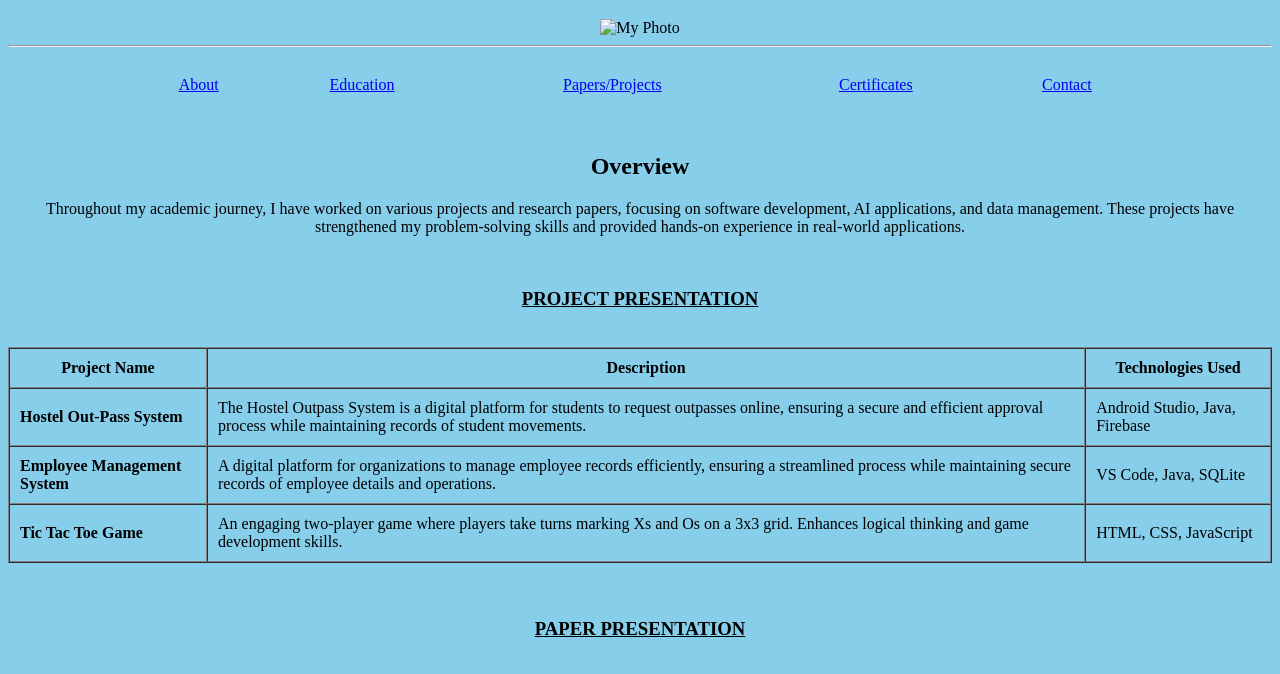
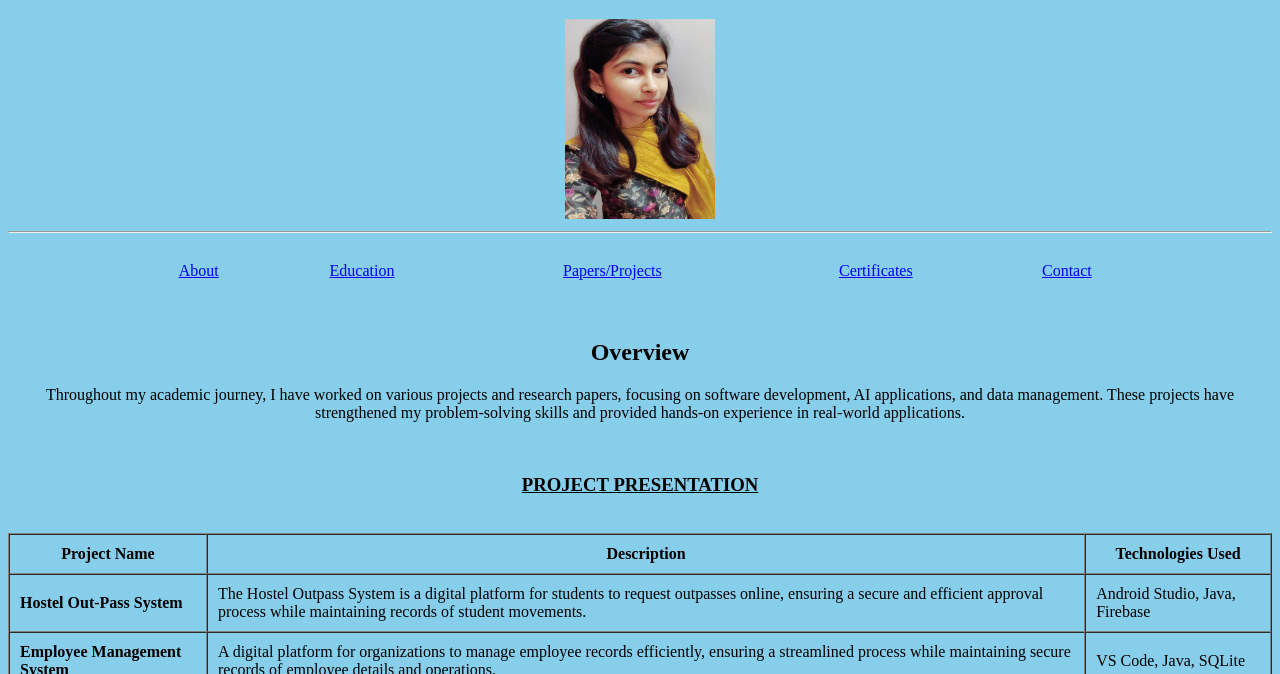
Before and after one commit to Divyaaravichandran/My_blog, a plain HTML site: page pap.html in a window 1280 px wide. Shown: the part 61-735 px from the top of the page. Drawn offline with Linux system fonts and the light colour scheme.

Commit message:
pap.html

```diff
--- a/pap.html
+++ b/pap.html
@@ -11,7 +11,7 @@
     <center>
         <header>
             <h1>DIVYA R</h1>
-            <img src="img/img-header.jpg" alt="My Photo" width="150" height="200">
+            <img src="img-header.jpg" alt="My Photo" width="150" height="200">
         </header></center>
         <hr>
         <br>
```
